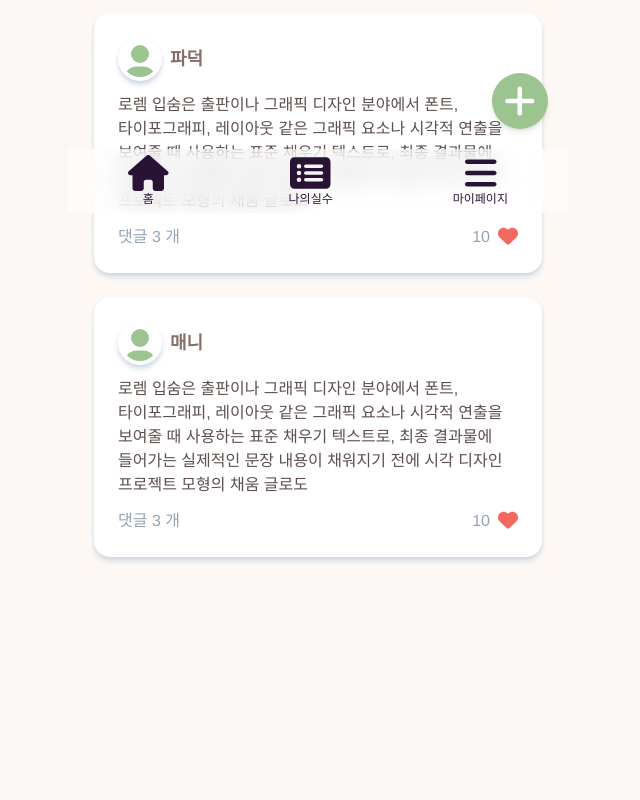
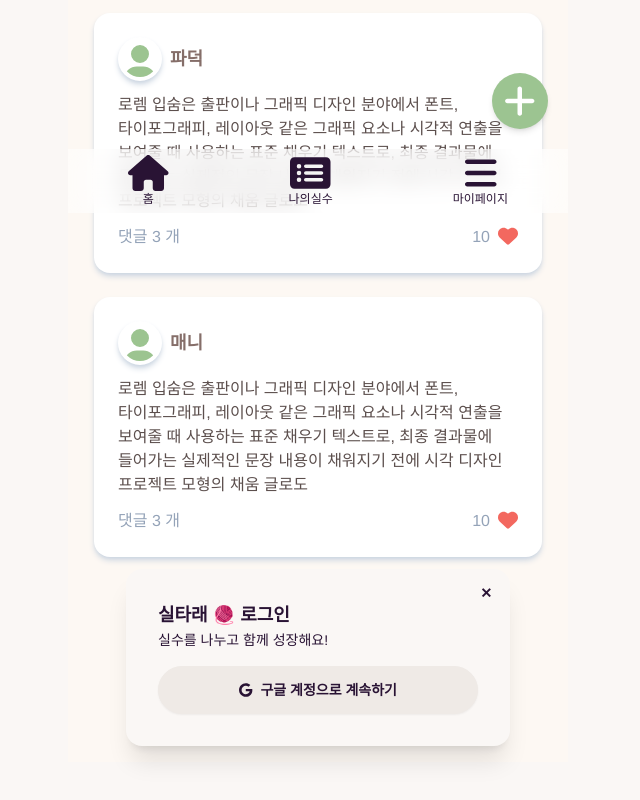
Before and after one commit to coding-union-kr/siltarae-fe, a Next.js app: page / in a window 1280 px wide. Shown: the part 587-1387 px from the top of the page, without its empty margins (322-962 px from the left). Before the commit the page ends 1236 px from the top, so only its background shows below. Built offline with nearby package versions, Linux system fonts and the light colour scheme.

Commit message:
chore: 불필요한 코드 정리

```diff
--- a/components/RegisterModal.tsx
+++ b/components/RegisterModal.tsx
@@ -9,10 +9,11 @@ interface RegisterModalProps {
 }
 
 export default function RegisterModal({ toggleModal }: RegisterModalProps) {
-  // 버블링 방지 함수 어떻게 써야하지...?
-  const WrapperClick = (e: React.MouseEvent<HTMLButtonElement>) => {
+  // 버블링 방지 함수
+  const WrapperClick = (e: React.MouseEvent<HTMLDivElement>) => {
     e.stopPropagation();
   };
+
   return (
     <motion.section
       className="fixed flex justify-center items-end top-0 left-0 right-0 mx-auto w-full h-full bg-black/50 z-50"
--- a/pages/index.tsx
+++ b/pages/index.tsx
@@ -3,6 +3,7 @@
 import AddPostButton from "@/components/AddPostButton";
 import ContentCard from "@/components/ContentCard";
 import RegisterModal from "@/components/RegisterModal";
+import SocialLoginModal from "@/components/SocialLoginModal";
 import SortButton from "@/components/SortButton";
 import { AnimatePresence } from "framer-motion";
 import React, { useState } from "react";
@@ -19,7 +20,9 @@ const mistakeFeed = () => {
 
   const toggleRegisterModal = () => {
     setView((prev) => !prev);
- };
+  };
+
+  const onClose = () => {};
 
   const posts = [
     {
@@ -85,6 +88,7 @@ const mistakeFeed = () => {
       <AnimatePresence>
         {view ? <RegisterModal toggleModal={toggleRegisterModal} /> : null}
       </AnimatePresence>
+      <SocialLoginModal isModalOpen onClose={onClose} />
     </div>
   );
 };
```
